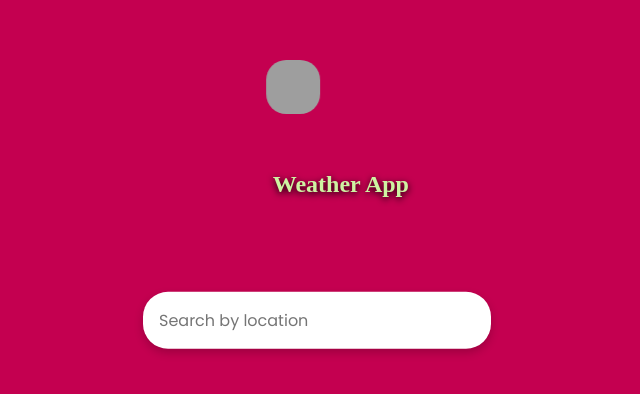
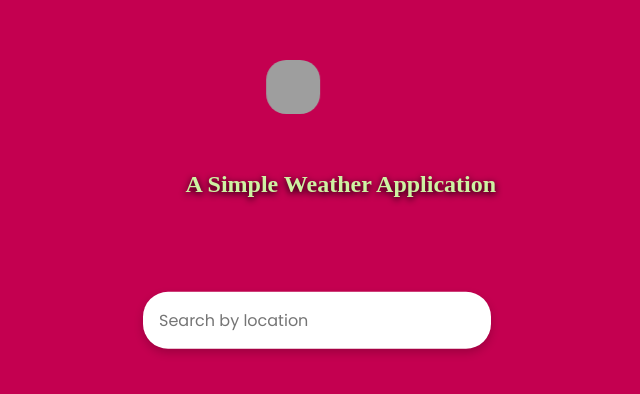
Before and after one commit to shankarsurya035/weather, a plain HTML site: page index.html in a window 1280 px wide. Shown: the part 176-570 px from the top of the page, without its empty margins (323-963 px from the left). Drawn offline with Linux system fonts and the light colour scheme; grey boxes are pictures that could not be loaded.

Commit message:
Update index.html

```diff
--- a/index.html
+++ b/index.html
@@ -9,7 +9,7 @@
     </head>
     <body>
         <img class="ima" src="https://media.images.yourquote.in/user/large/0/0/3/439/9Yl22289.jpg" alt="">
-        <h2 class="weat">Weather App</h2>
+        <h2 class="weat">A Simple Weather Application</h2>
         <form id="form">
             <input
                 type="text"
```
